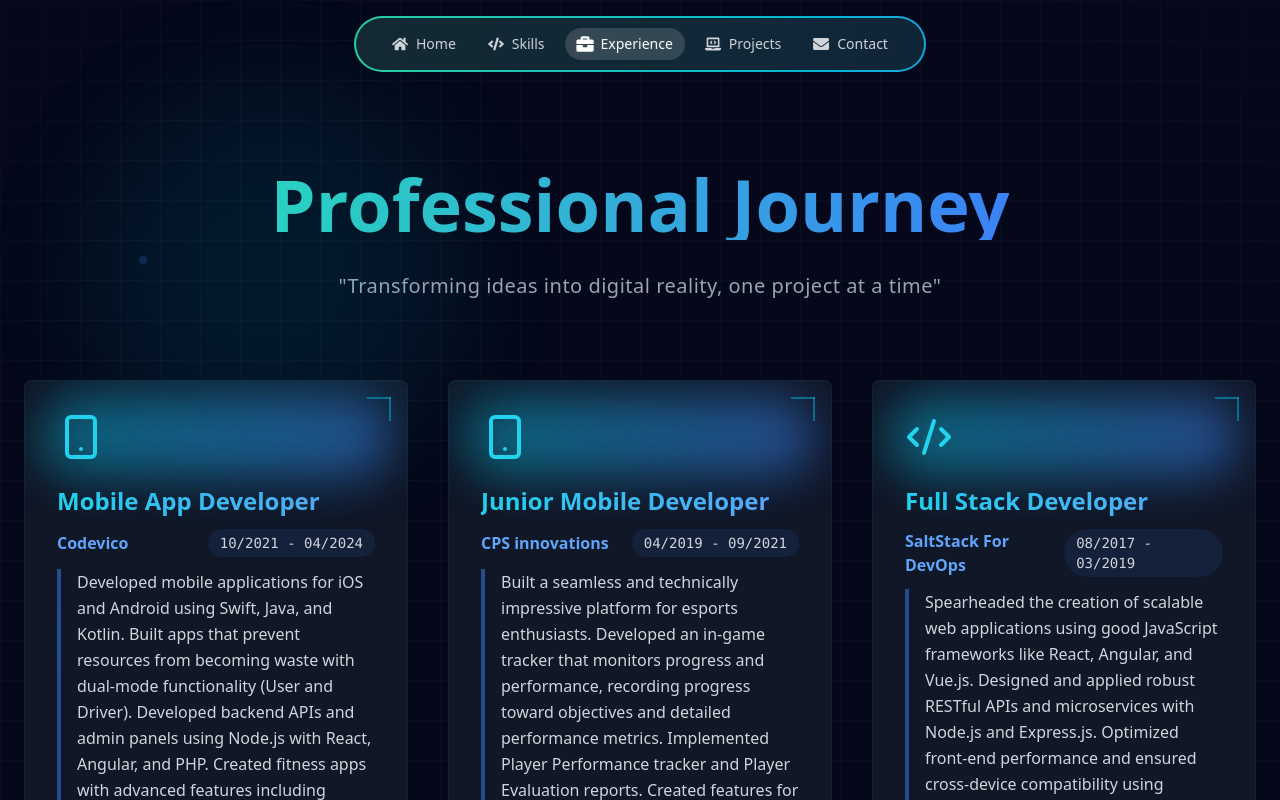
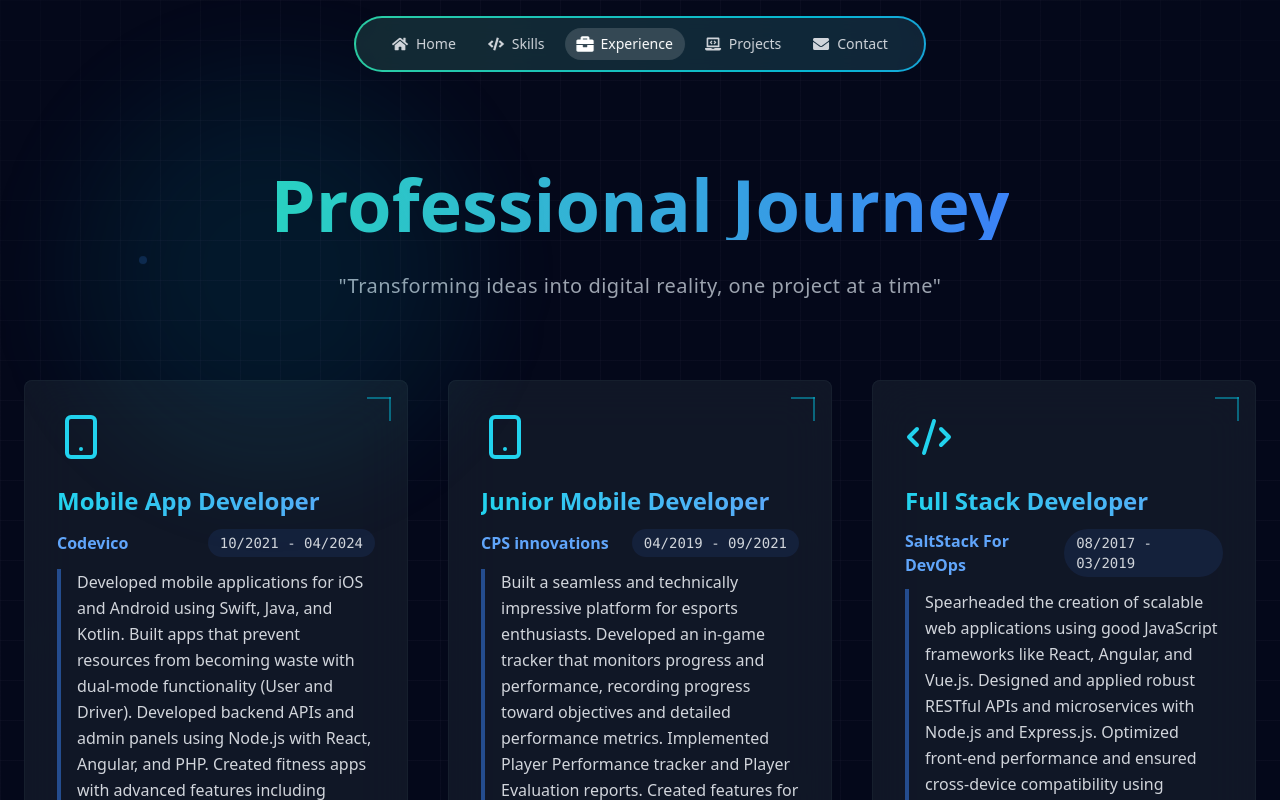
Before and after one commit to luckylamd/danilo_perez, a React (Vite) app: page /experience in a window 1280 px wide. Shown: the top 800 px of the page. Built offline with nearby package versions, Linux system fonts and the light colour scheme; a web font is replaced by a local one.

Commit message:
Update experience ssection - Remove pulse effect from experience card

```diff
--- a/src/pages/Experience/Experience.jsx
+++ b/src/pages/Experience/Experience.jsx
@@ -1,5 +1,5 @@
 import React from "react";
-import { Code2, Smartphone, Layers, Network } from "lucide-react";
+import { Code2, Smartphone } from "lucide-react";
 
 const ExperienceCard = ({
   title,
@@ -18,7 +18,6 @@ const ExperienceCard = ({
     <div className="relative bg-gray-900/90 rounded-lg p-8 h-full border border-gray-800/50 shadow-xl backdrop-blur-xl">
       {/* Floating icon with pulse effect */}
       <div className="relative mb-6">
-        <div className="absolute -inset-4 bg-gradient-to-r from-cyan-500 to-blue-500 opacity-25 rounded-full blur-xl group-hover:opacity-75 animate-pulse transition-all duration-500" />
         <Icon className="w-12 h-12 text-cyan-400 relative z-10 transform group-hover:rotate-12 transition-transform duration-300" />
       </div>
 
```
